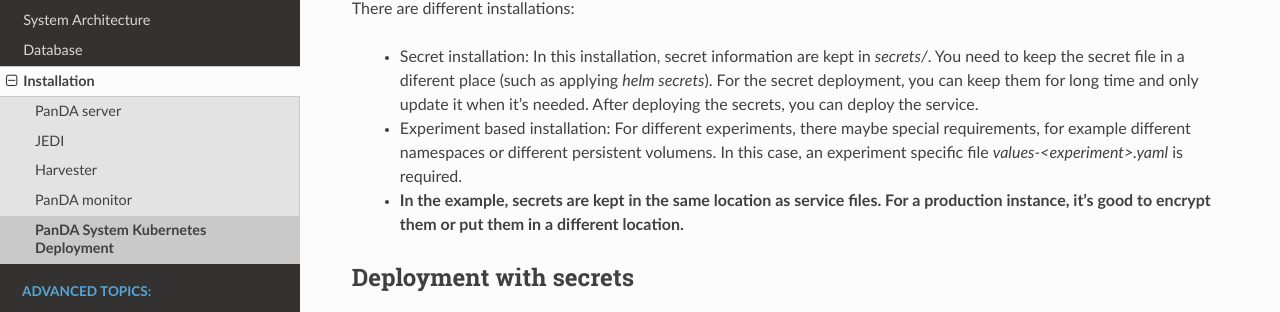
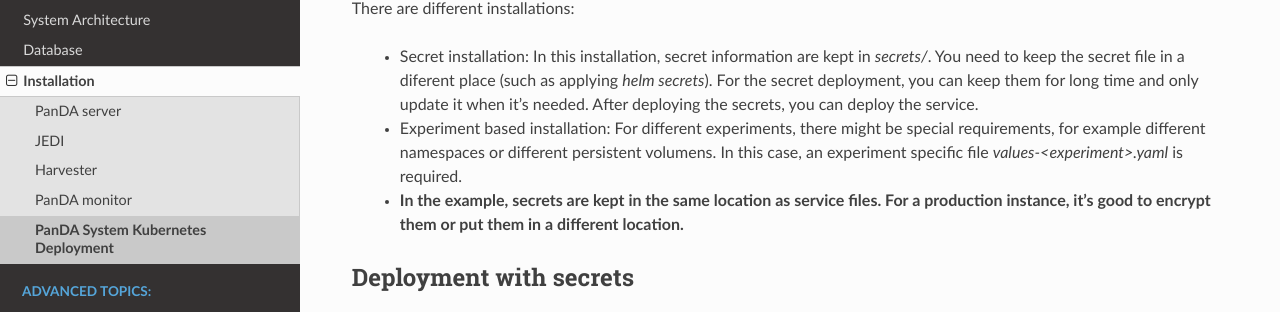
Before and after one commit to PanDAWMS/panda-docs, a Sphinx documentation site: the page built from docs/source/installation/kubernetes.rst, in a window 1280 px wide and 900 px high, scrolled down 1173 px. Shown: the part 139-451 px from the top of the window. Built offline with Sphinx 7.4.7 and the Read the Docs theme 2.0.0, drawn with Linux system fonts in a browser that asks for light colours; pages that are not in the unit, such as notebooks, are missing from menus.

Commit message:
Update kubernetes.rst

```diff
--- a/docs/source/installation/kubernetes.rst
+++ b/docs/source/installation/kubernetes.rst
@@ -65,7 +65,7 @@
 
   * Secret installation: In this installation, secret information are kept in *secrets/*. You need to keep the secret file in a diferent place (such as applying *helm secrets*). For the secret deployment, you can keep them for long time and only update it when it's needed. After deploying the secrets, you can deploy the service.
 
-  * Experiment based installation: For different experiments, there maybe special requirements, for example different namespaces or different persistent volumens. In this case, an experiment specific file *values-<experiment>.yaml* is required.
+  * Experiment based installation: For different experiments, there might be special requirements, for example different namespaces or different persistent volumens. In this case, an experiment specific file *values-<experiment>.yaml* is required.
 
   * **In the example, secrets are kept in the same location as service files. For a production instance, it's good to encrypt them or put them in a different location.**
 
```
